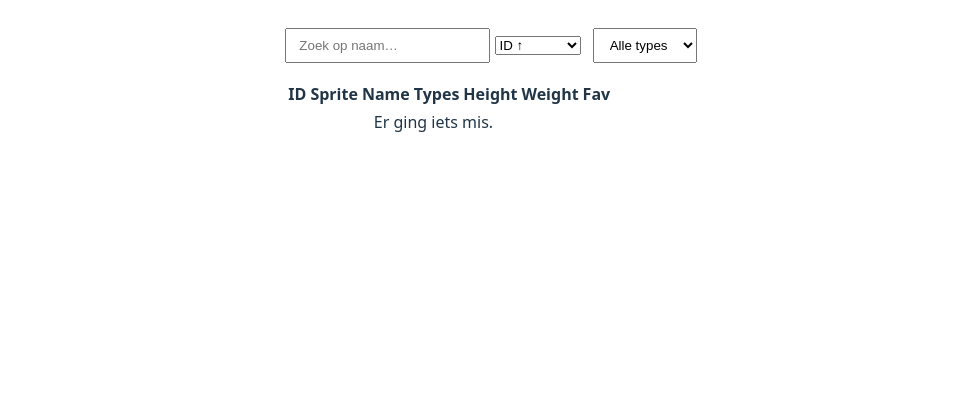
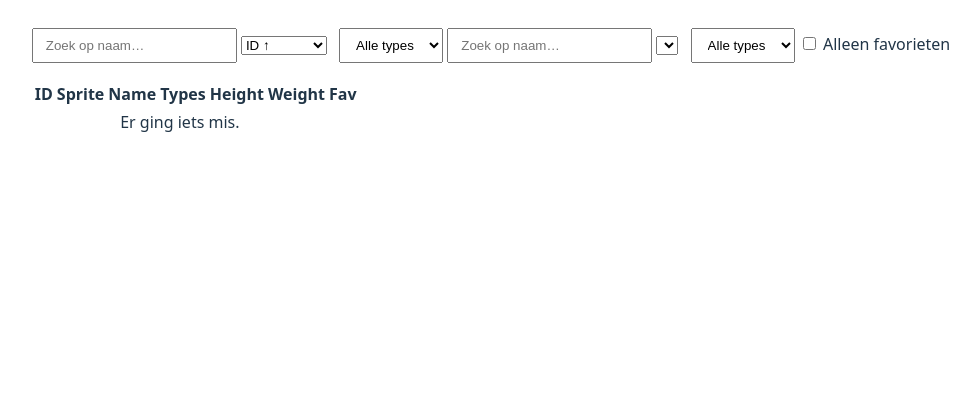
Before and after one commit to maximemolamba/Pokemon-spa, a website built with Vite: page index.html in a window 1280 px wide. Shown: the part 388-800 px from the top of the page, without its empty margins (149-1129 px from the left). Built offline with nearby package versions, Linux system fonts and the light colour scheme; no server answers.

Commit message:
feat(ui): 'Alleen favorieten' checkbox toegevoegd naast filters

```diff
--- a/index.html
+++ b/index.html
@@ -23,7 +23,13 @@
 <select id="type-filter">
   <option value="">Alle types</option>
 </select>
-  <table>
+<input id="search-input" type="search" placeholder="Zoek op naam…">
+<select id="sort-select">…</select>
+<select id="type-filter">
+  <option value="">Alle types</option>
+</select>
+<label><input type="checkbox" id="only-favs"> Alleen favorieten</label>
+    <table>
       <thead>
         <tr>
           <th>ID</th>
```
